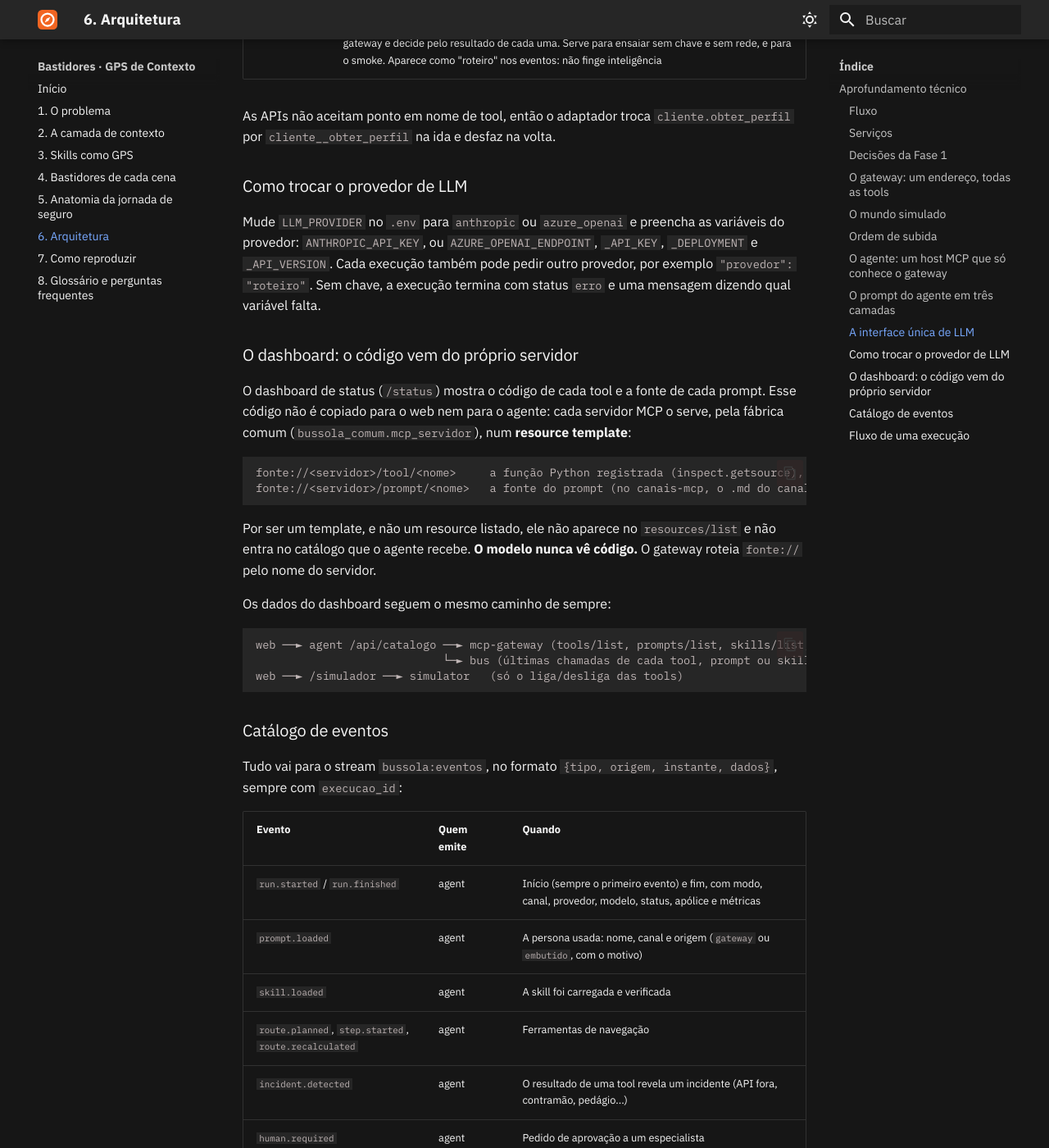
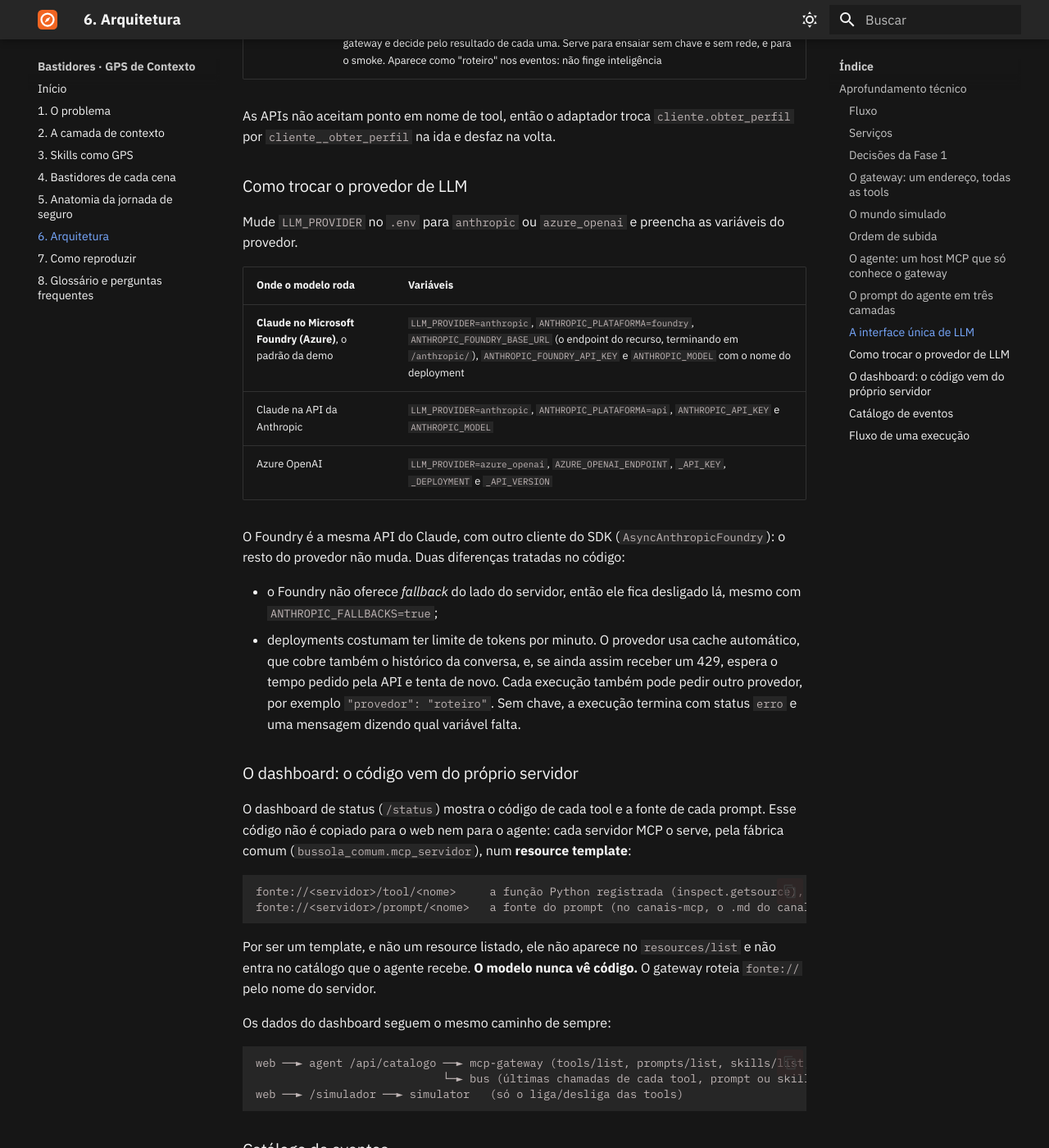
Before and after one commit to rcsousa/agent-gps-demo, an MkDocs documentation site: the page built from services/docs/conteudo/06-arquitetura.md, in a window 1280 px wide and 1400 px high, scrolled down 6288 px. Shown: the whole window at 82% size. Built offline with MkDocs 1.6.1 and Material for MkDocs 9.7.7, drawn with Linux system fonts in a browser that asks for light colours; plug-ins that fetch from the network failed and are left out.

Commit message:
docs e spec: Claude no Microsoft Foundry
Co-Authored-By: Claude Opus 5.5 <noreply@anthropic.com>
Claude-Session: https://claude.ai/code/session_01XrqePFWhgDKBPcBxMpAFeC

```diff
--- a/services/docs/conteudo/06-arquitetura.md
+++ b/services/docs/conteudo/06-arquitetura.md
@@ -165,7 +165,18 @@ As APIs não aceitam ponto em nome de tool, então o adaptador troca `cliente.ob
 
 ### Como trocar o provedor de LLM
 
-Mude `LLM_PROVIDER` no `.env` para `anthropic` ou `azure_openai` e preencha as variáveis do provedor: `ANTHROPIC_API_KEY`, ou `AZURE_OPENAI_ENDPOINT`, `_API_KEY`, `_DEPLOYMENT` e `_API_VERSION`. Cada execução também pode pedir outro provedor, por exemplo `"provedor": "roteiro"`. Sem chave, a execução termina com status `erro` e uma mensagem dizendo qual variável falta.
+Mude `LLM_PROVIDER` no `.env` para `anthropic` ou `azure_openai` e preencha as variáveis do provedor.
+
+| Onde o modelo roda | Variáveis |
+| --- | --- |
+| **Claude no Microsoft Foundry (Azure)**, o padrão da demo | `LLM_PROVIDER=anthropic`, `ANTHROPIC_PLATAFORMA=foundry`, `ANTHROPIC_FOUNDRY_BASE_URL` (o endpoint do recurso, terminando em `/anthropic/`), `ANTHROPIC_FOUNDRY_API_KEY` e `ANTHROPIC_MODEL` com o nome do deployment |
+| Claude na API da Anthropic | `LLM_PROVIDER=anthropic`, `ANTHROPIC_PLATAFORMA=api`, `ANTHROPIC_API_KEY` e `ANTHROPIC_MODEL` |
+| Azure OpenAI | `LLM_PROVIDER=azure_openai`, `AZURE_OPENAI_ENDPOINT`, `_API_KEY`, `_DEPLOYMENT` e `_API_VERSION` |
+
+O Foundry é a mesma API do Claude, com outro cliente do SDK (`AsyncAnthropicFoundry`): o resto do provedor não muda. Duas diferenças tratadas no código:
+
+- o Foundry não oferece *fallback* do lado do servidor, então ele fica desligado lá, mesmo com `ANTHROPIC_FALLBACKS=true`;
+- deployments costumam ter limite de tokens por minuto. O provedor usa cache automático, que cobre também o histórico da conversa, e, se ainda assim receber um 429, espera o tempo pedido pela API e tenta de novo. Cada execução também pode pedir outro provedor, por exemplo `"provedor": "roteiro"`. Sem chave, a execução termina com status `erro` e uma mensagem dizendo qual variável falta.
 
 ### O dashboard: o código vem do próprio servidor
 
```
Also changed, not shown: docs/spec.md (+4 -2 lines), services/docs/conteudo/07-como-reproduzir.md (+1 -1 lines), README.md.
